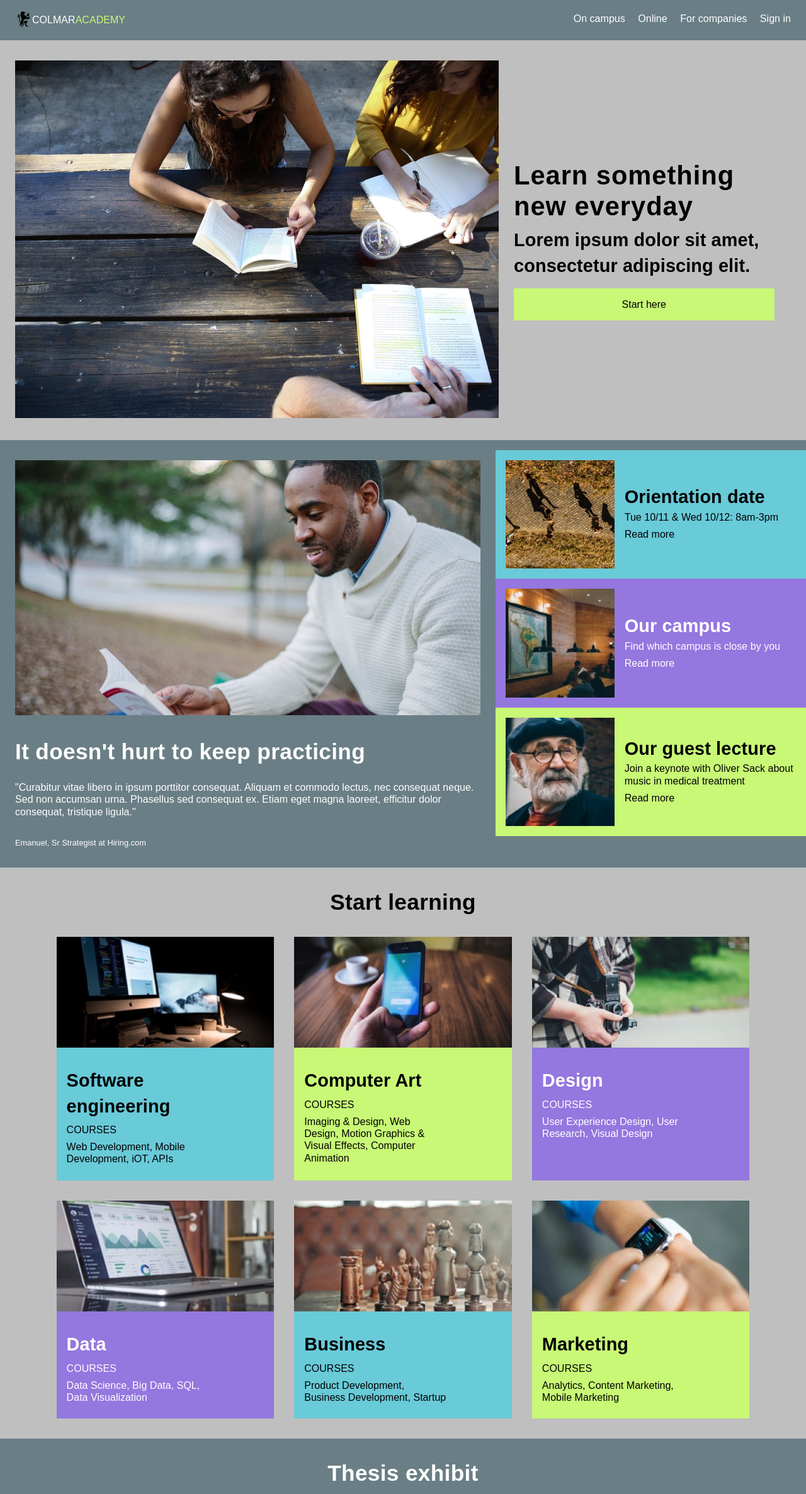
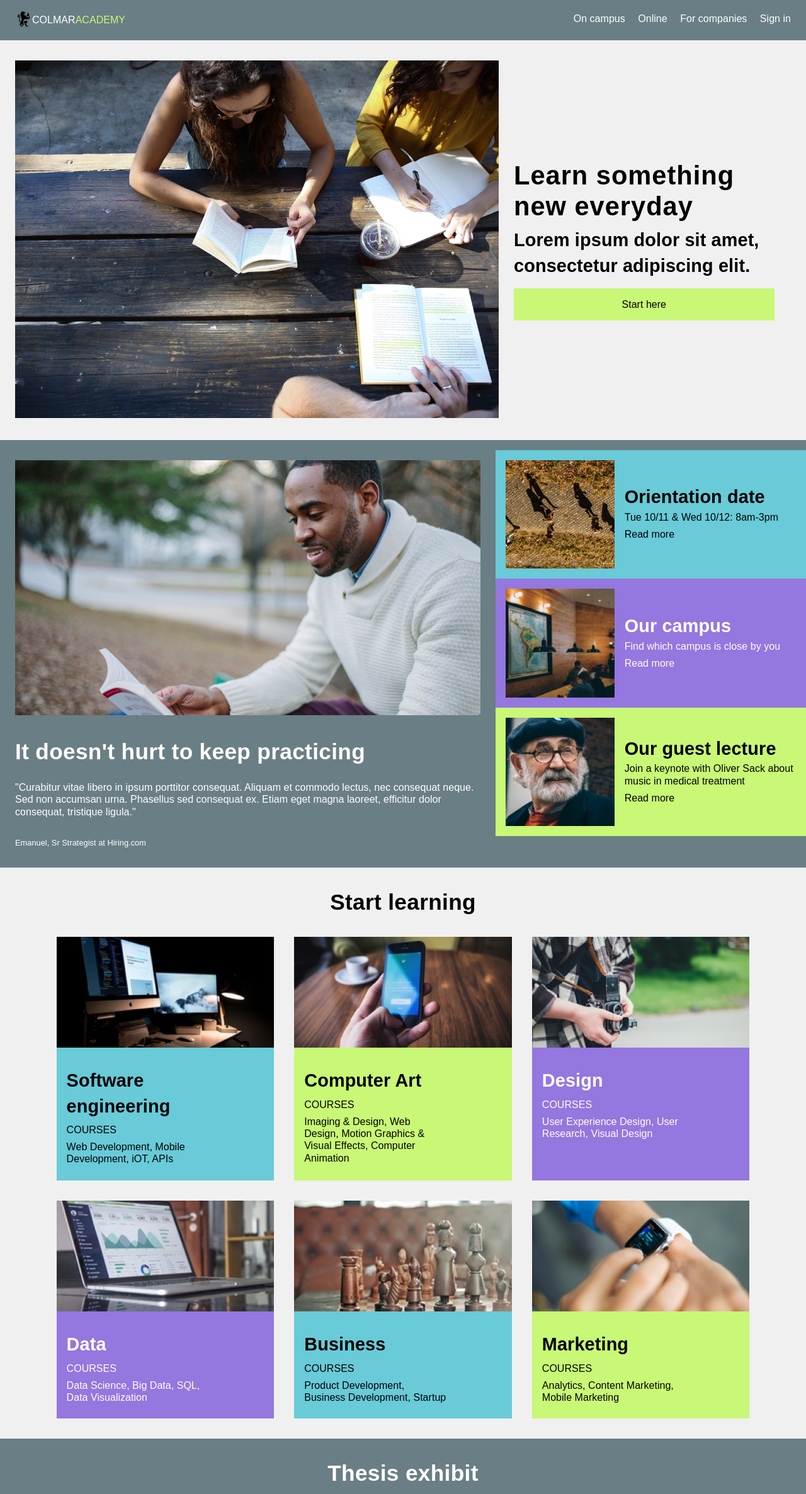
Before and after one commit to raffaellavinzio/capstone-colmar, a plain HTML site: page index.html in a window 1280 px wide. Shown: the top 2373 px of the page at 63% size. Drawn offline with Linux system fonts and the light colour scheme; a web font is replaced by a local one.

Commit message:
added closing div and increased color contrast

```diff
--- a/resources/css/style.css
+++ b/resources/css/style.css
@@ -166,7 +166,7 @@ footer {
   justify-content: space-between;
   padding-top: 1rem;
   color: rgba(0, 0, 0, 1);
-  background-color: rgba(191,191,191,1);
+  background-color: rgba(240,240,240,1);
 }
 
 footer span {
@@ -225,7 +225,7 @@ footer nav ul li a {
   font-size: 1rem;
   display: flex;
   align-items: center;
-  background-color: rgba(191,191,191,1);
+  background-color: rgba(240,240,240,1);
 }
 
 .banner-img-wrapper {
@@ -436,14 +436,14 @@ footer nav ul li a {
 
 .offer {
   font-size: 1rem;
-  background-color: rgba(191,191,191,1);
+  background-color: rgba(240,240,240,1);
 }
 
 .offer h2 {
   text-align: center;
   padding: 2rem 0;
   width: 100%;
-  background-color: rgba(191,191,191,1);
+  background-color: rgba(240,240,240,1);
 }
 
 .desktop-offer {
@@ -508,7 +508,7 @@ footer nav ul li a {
     display: flex;
     flex-direction: column;
     align-items: center;
-    background-color: rgba(191,191,191,1);
+    background-color: rgba(240,240,240,1);
   }
 
   .mobile-offer button {
```
Also changed, not shown: index.html (+1 -0 lines).
